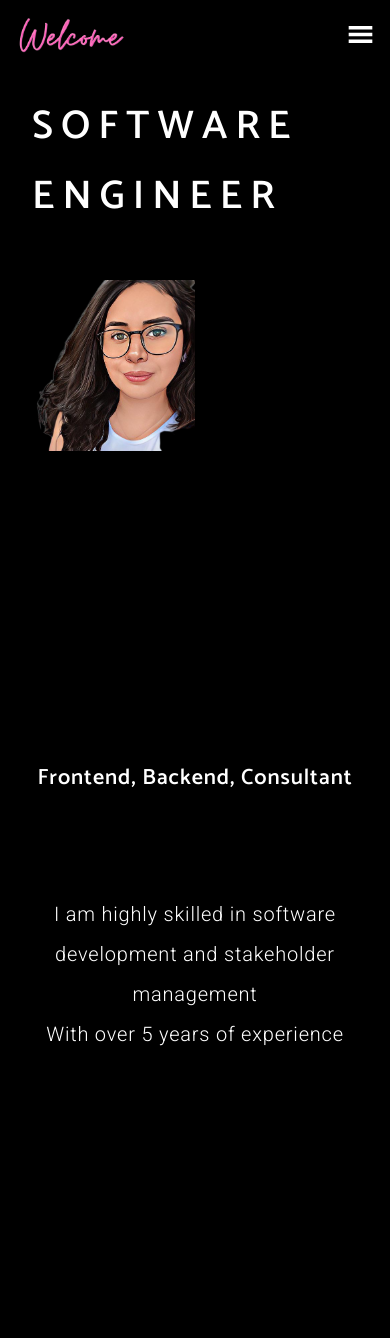
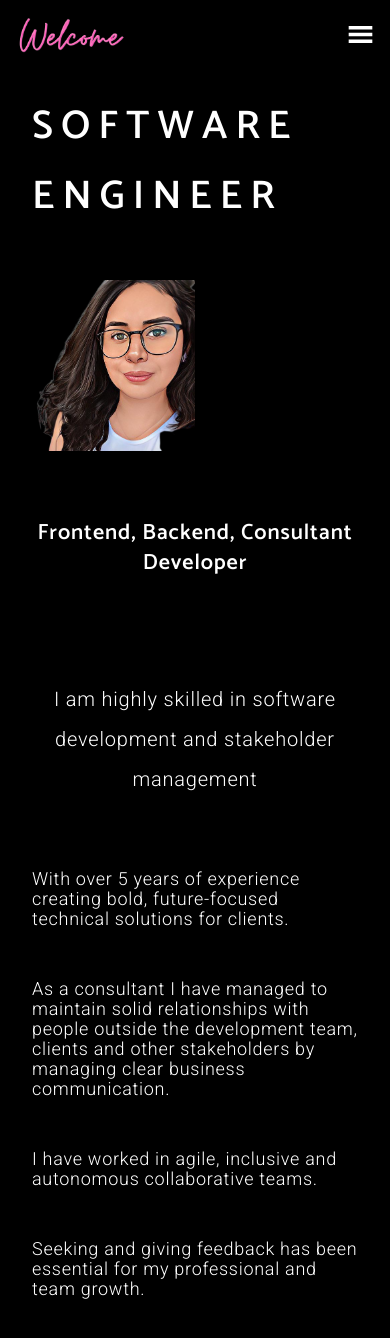
Before and after one commit to Pamefer/personal_portfolio, a React (Create React App) app: page / in a window 390 px wide. Shown: the top 1338 px of the page. Built offline with nearby package versions, Linux system fonts and the light colour scheme.

Commit message:
add more about me text and styles

```diff
--- a/src/App.css
+++ b/src/App.css
@@ -43,6 +43,15 @@
     letter-spacing: 0.04em;
     line-height: 40px;
     font-size: 30px;
+  }
+
+  .p__opensans_aboutme {
+    font-family: var(--font-alt);
+    color: var(--color-white);
+    font-weight: 400;
+    letter-spacing: 0.04em;
+    line-height: 30px;
+    font-size: 20px;
   }
 
 a {
@@ -134,4 +143,9 @@ a {
   .app__wrapper {
     min-height:0;
   }
+
+  .p__opensans_aboutme {
+    line-height: 20px;
+    font-size: 18px;
+  }
 }
--- a/src/components/Navbar.js
+++ b/src/components/Navbar.js
@@ -16,7 +16,7 @@ const Navbar = () => {
           <li className="p__opensans"><a href="#home">Home</a> </li>
           <li className="p__opensans"><a href="#about">About</a> </li>
           <li className="p__opensans"><a href="#skills">Skills</a> </li>
-          <li className="p__opensans"><a href="#work">Work</a> </li>
+          <li className="p__opensans"><a href="#experience">Experience</a> </li>
           <li className="p__opensans"><a href="#feedback">Feedback</a> </li>
         </ul>
 
@@ -29,7 +29,7 @@ const Navbar = () => {
                 <li className="p__opensans"><a href="#home" onClick={()=>setToggleMenu(false)}>Home</a> </li>
                 <li className="p__opensans"><a href="#about" onClick={()=>setToggleMenu(false)}>About</a> </li>
                 <li className="p__opensans"><a href="#skills" onClick={()=>setToggleMenu(false)}>Skills</a> </li>
-                <li className="p__opensans"><a href="#work" onClick={()=>setToggleMenu(false)}>Work</a> </li>
+                <li className="p__opensans"><a href="#experience" onClick={()=>setToggleMenu(false)}>Experience</a> </li>
                 <li className="p__opensans"><a href="#feedback" onClick={()=>setToggleMenu(false)}>Feedback</a> </li>
               </ul>
           </div>
--- a/src/containers/AboutMe/AboutMe.css
+++ b/src/containers/AboutMe/AboutMe.css
@@ -6,38 +6,42 @@
     margin-bottom: 100px;
 }
 
+.about_container {
+    display: flex;
+    width: 100%;
+    height: 100%;
+    column-gap: 76px;
+    margin-top: 70px;
+}
+
+.aboutleft, .aboutright {
+    flex: 1 1 0;
+    height: auto;
+    display: flex;
+    flex-direction: column;
+    row-gap: 50px;
+    text-align: left;
+}
 
 @media screen and (min-width: 2000px) {
-    .app__header h1 {
-        font-size: 180px;
-        line-height: 210px;
-    }
+
 }
 
 @media screen and (max-width: 1150px) {
-    .app__header h1 {
-        font-size: 90px;
-    }
+
 }
 
 @media screen and (max-width: 650px) {
-    .app__header h1 {
-        font-size: 60px;
-        line-height: 87px;
-    }
 
-    .p__cormorant-header{
-        font-size: 30px;
-    }
 }
 
 @media screen and (max-width: 450px) {
-    .app__header h1 {
-        font-size: 40px;
-        line-height: 70px;
+
+    .about_container {
+        display: block;
     }
-    .p__cormorant-header {
-        padding-bottom: 10px;
-        font-size: 23px;
+
+    .aboutleft {
+        margin-bottom: 50px;
     }
 }
--- a/src/containers/AboutMe/AboutMe.js
+++ b/src/containers/AboutMe/AboutMe.js
@@ -17,11 +17,21 @@ const AboutMe = () => {
   return (
     <div className='app__aboutus app__wrapper_column flex__center section__padding' id="about">
 
-        <p className='p__cormorant app__aboutus-p-tittle'>Frontend, Backend, Consultant </p>
+        <p className='p__cormorant app__aboutus-p-tittle'>Frontend, Backend, Consultant Developer </p>
 
         <p className='p__opensans'>I am highly skilled in software development and stakeholder management</p>
-        <p className='p__opensans'>With over {yearsExperience} years of experience </p>
-    </div>
+        <div className='about_container' >
+          <div className='aboutleft'>
+            <p className='p__opensans_aboutme'>With over {yearsExperience} years of experience creating bold, future-focused technical solutions for clients.</p>
+            <p className='p__opensans_aboutme'>As a consultant I have managed to maintain solid relationships with people outside the development team, clients and other stakeholders by managing clear business communication.</p>
+          </div>
+          <div className='aboutright'>
+            <p className='p__opensans_aboutme'>I have worked in agile, inclusive and autonomous collaborative teams.</p>
+            <p className='p__opensans_aboutme'>Seeking and giving feedback has been essential for my professional and team growth.</p>
+          </div>
+        </div>
+
+  </div>
   )
 }
 
```
